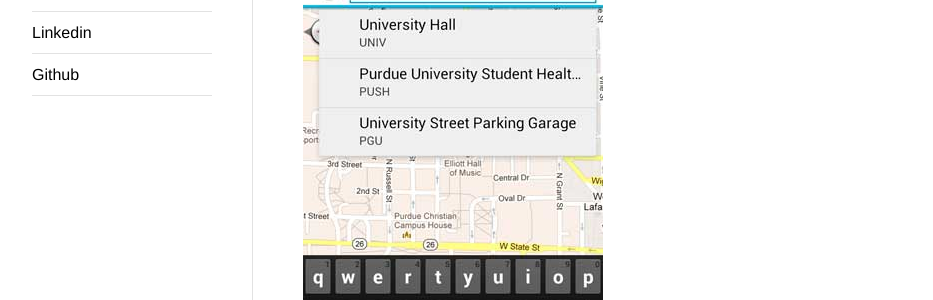
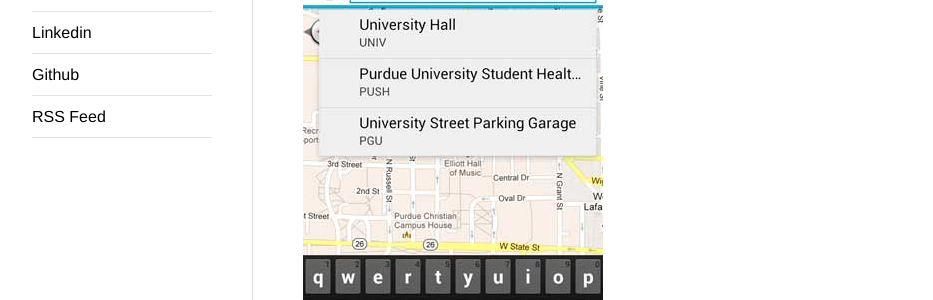
Before and after one commit to jamesma/jamesma.github.io, a Jekyll site: the page built from index.html, in a window 1280 px wide. Shown: the part 502-802 px from the top of the page, without its empty margins (8-941 px from the left). Built offline with Jekyll 4.4.1, drawn with Linux system fonts in a browser that asks for light colours; Markdown is read by kramdown in place of the engine named in the settings; the list of posts is cut into pages by our own code.

Commit message:
Adding RSS Feed link to the sidebar.

```diff
--- a/_layouts/base.html
+++ b/_layouts/base.html
@@ -45,7 +45,8 @@
     				<li><a href="/resume/jamesma_resume.pdf">Resume</a></li>
     				<li><a href="http://twitter.com/jamesmajunyan" class="social_nav">Twitter</a></li>
     				<li><a href="http://www.linkedin.com/in/junyanma" class="social_nav">Linkedin</a></li>
-    				<li class="last_nav"><a href="http://github.com/jamesma" class="social_nav">Github</a></li>
+    				<li><a href="http://github.com/jamesma" class="social_nav">Github</a></li>
+                    <li class="last_nav"><a href="http://feeds.feedburner.com/jamesmajunyan" class="social_nav">RSS Feed</a></li>
     			</ul>
     		</nav>
     	</section>
```
